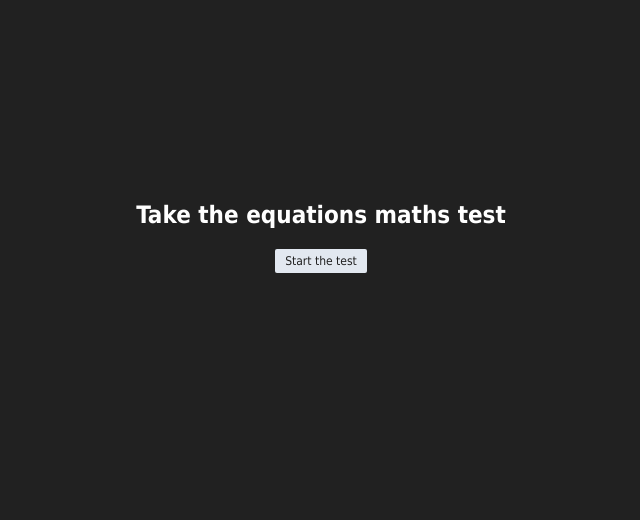
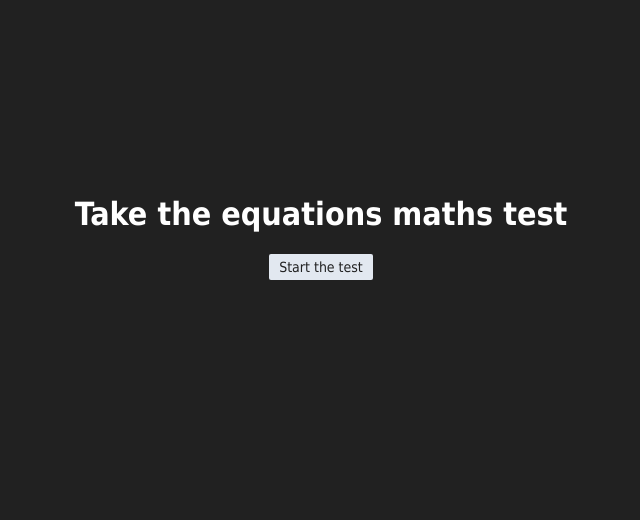
Before and after one commit to joe-willmott/maths-test, a Flask app: page / in a window 1280 px wide. Shown: the part 181-701 px from the top of the page, without its empty margins (319-959 px from the left). Run offline with Flask 3, Linux system fonts and the light colour scheme.

Commit message:
Increased font sizes

```diff
--- a/static/styles.css
+++ b/static/styles.css
@@ -22,7 +22,7 @@ button {
     border-radius: 2px;
     padding: 5px 10px;
     text-align: center;
-    font-size: 12px;
+    font-size: 14px;
     font-family: 'Tahoma';
     color: #212121;
 }
--- a/templates/index.html
+++ b/templates/index.html
@@ -7,7 +7,7 @@
 
     <body>
         <div class="container">
-            <h2>Take the equations maths test</h2>
+            <h1>Take the equations maths test</h1>
             <form action="{{url_for('question')}}" method="GET">
                 <button type="submit">Start the test</button>
             </form>
--- a/templates/question.html
+++ b/templates/question.html
@@ -7,7 +7,7 @@
 
     <body>
         <div class="container">
-            <h2>What is the value of x:</h2>
+            <h1>What is the value of x:</h1>
             <p>{{question}}</p>
             <form method="POST">
                 <input type="number" name="answer" placeholder="Enter you answer">
--- a/templates/result.html
+++ b/templates/result.html
@@ -7,7 +7,7 @@
 
     <body>
         <div class="container">
-            <h2>Result</h2>
+            <h1>Result</h1>
             <p>You scored {{score}} out of {{maximum_score}}. That's {{percentage}}%</p>
             <a href="{{url_for('home')}}">Take the test again</a>
         </div>
```
